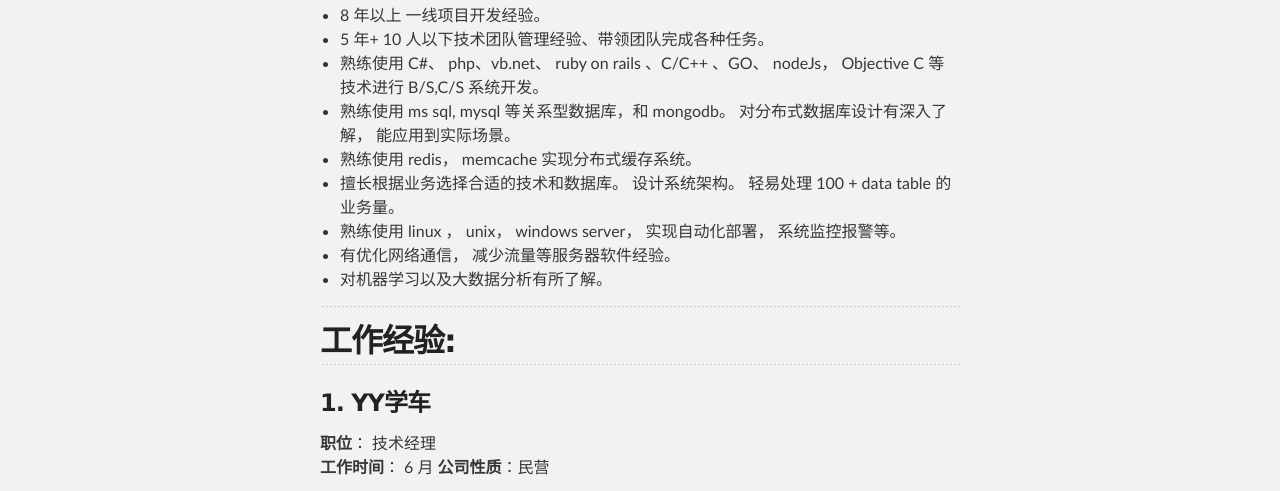
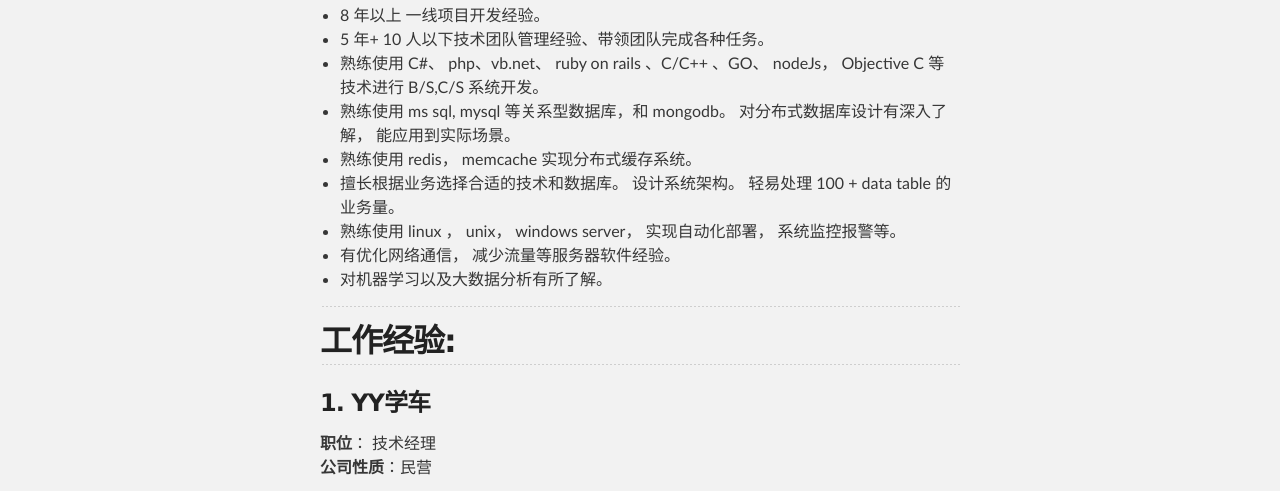
Before and after one commit to janky5200/Resume, a plain HTML site: page index.html in a window 1280 px wide. Shown: the part 436-927 px from the top of the page. Drawn offline with Linux system fonts and the light colour scheme.

Commit message:
Update index.html

```diff
--- a/index.html
+++ b/index.html
@@ -59,9 +59,7 @@
 <h3>
 <a id="1-yy学车" class="anchor" href="#1-yy%E5%AD%A6%E8%BD%A6" aria-hidden="true"><span aria-hidden="true" class="octicon octicon-link"></span></a>1. YY学车</h3>
 
-<p><strong>职位</strong>： 技术经理<br>
-<strong>工作时间</strong>： 6 月
-<strong>公司性质</strong>：民营           </p>
+<p><strong>职位</strong>： 技术经理<br><strong>公司性质</strong>：民营           </p>
 
 <p><strong>工作内容</strong>：</p>
 
```
